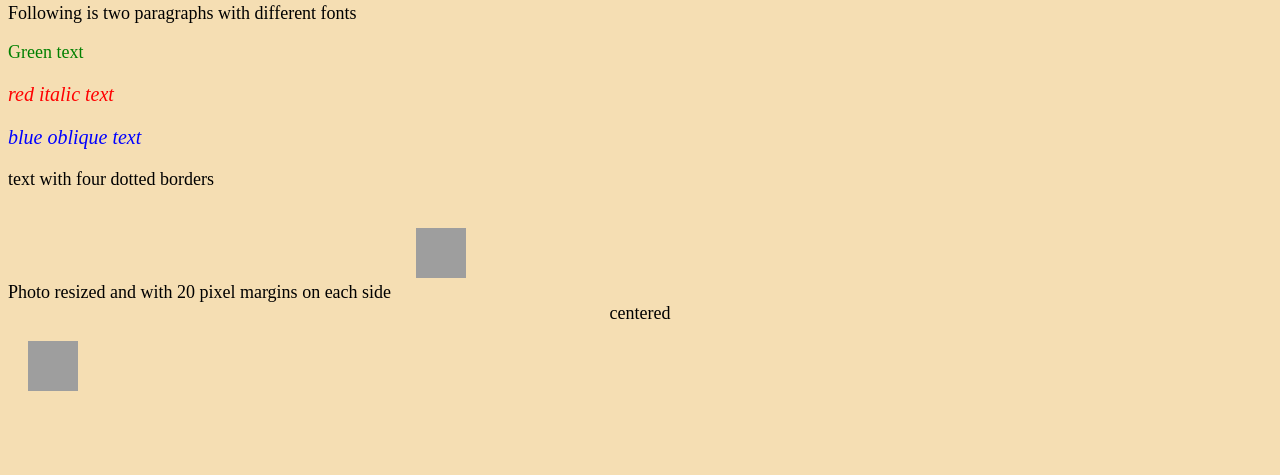
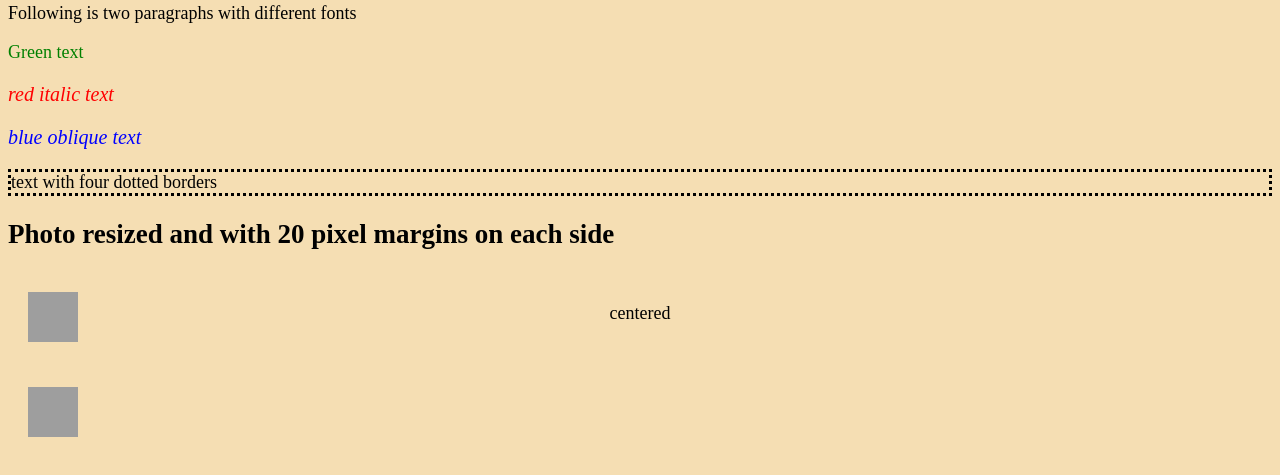
Before and after one commit to feifaw-1834005/feifaw-1834005.github.io, a plain HTML site: page someCss.html in a window 1280 px wide. Shown: the part 87-562 px from the top of the page. Drawn offline with Linux system fonts and the light colour scheme; grey boxes are pictures that could not be loaded.

Commit message:
Update someCss.html

```diff
--- a/someCss.html
+++ b/someCss.html
@@ -10,8 +10,8 @@
 <p style = "color: green; font_size: 20px">Green text</p>
 <p style = "font-style: italic; font-size: 20px; color: red"> red italic text</p>
 <p style = "font-style: oblique; font-size: 20px; color: blue">blue oblique text</p>
-<p style = border-style: dotted;>text with four dotted borders</p>
-<p style = text-align: center
+<p style = "border-style: dotted">text with four dotted borders</p>
+
 
 <h2> Photo resized and with 20 pixel margins on each side</h2>
 <img src = "https://i.guim.co.uk/img/media/86c3481516dce247943ac2978b4f48d16a3ac265/0_170_5120_3074/master/5120.jpg?width=1200&height=1200&quality=85&auto=format&fit=crop&s=637dc5731d52754675ef36344a6af3c8"
```
